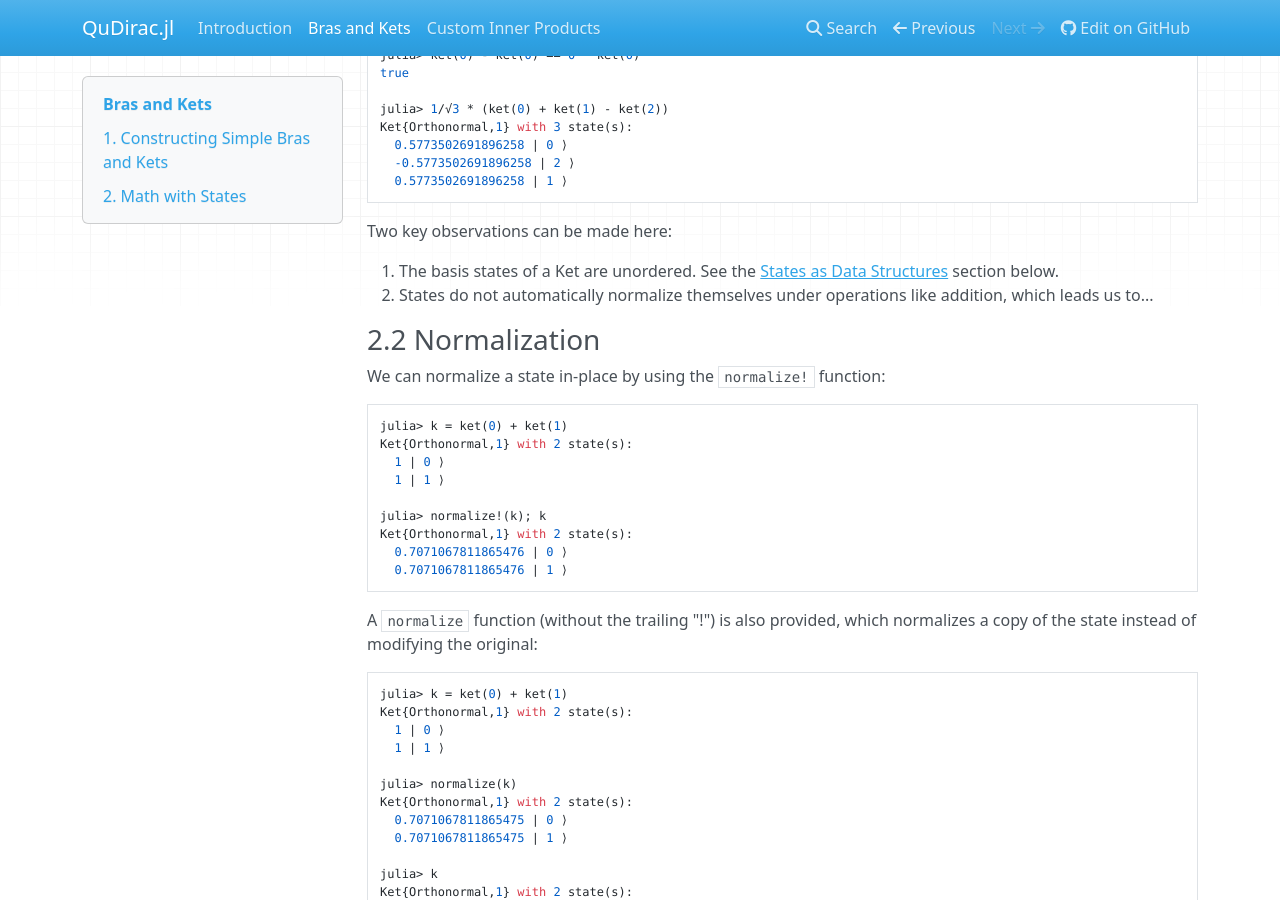
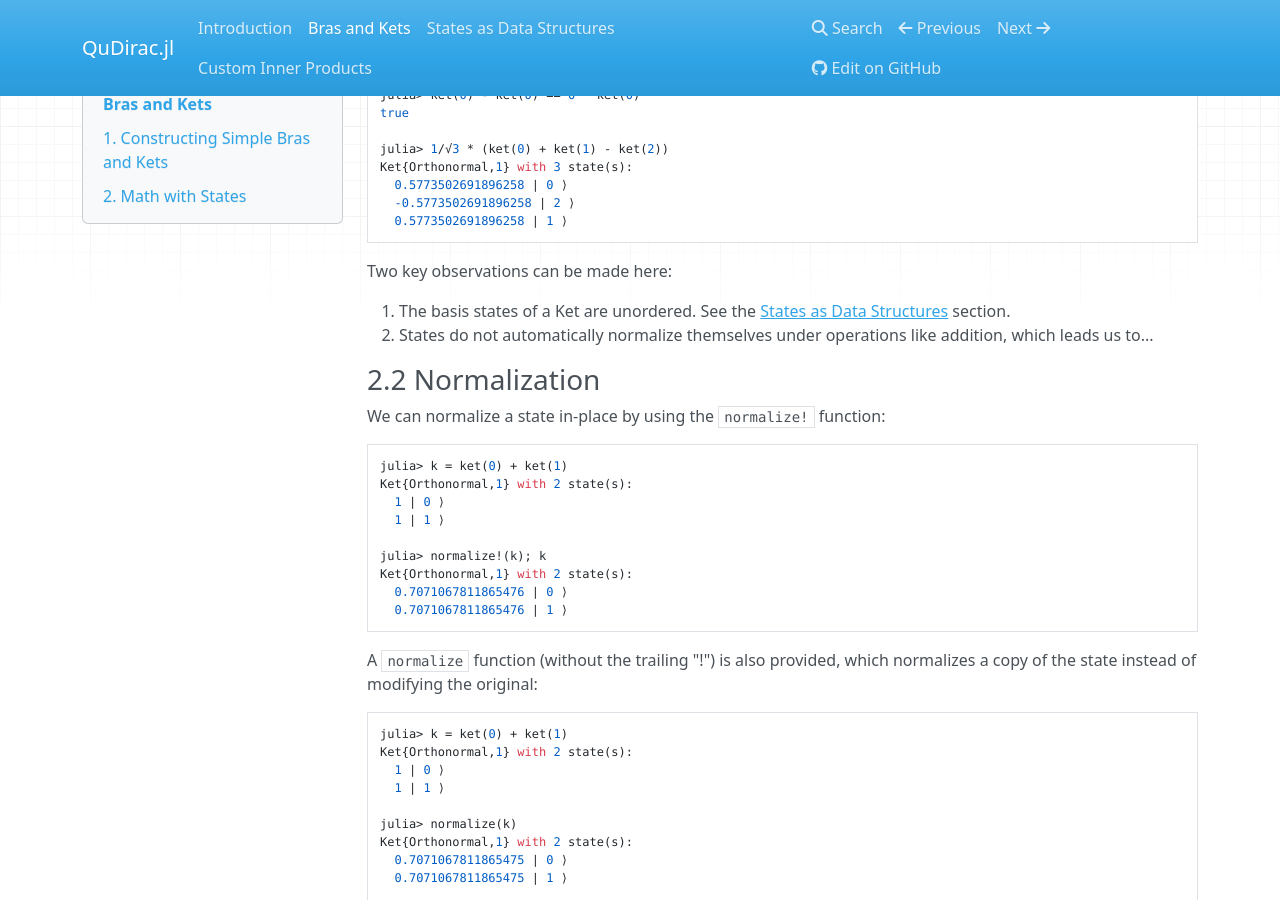
Before and after one commit to JuliaAttic/QuDirac.jl, an MkDocs documentation site: the page built from docs/bras_and_kets.md, in a window 1280 px wide and 900 px high, scrolled down 1895 px. Built offline with MkDocs 1.6.1, drawn with Linux system fonts in a browser that asks for light colours; nearby versions of some CDN libraries; old or Windows-style settings are respelled for this version of MkDocs.

```diff
--- a/docs/Bras_and_Kets.md
+++ b/docs/bras_and_kets.md
@@ -109,7 +109,7 @@ Ket{Orthonormal,1} with 3 state(s):
 
 Two key observations can be made here:
 
-1. The basis states of a Ket are unordered. See the [States as Data Structures](States_as_Data_Structures.md) section below.
+1. The basis states of a Ket are unordered. See the [States as Data Structures](states_as_data_structures.md) section.
 2. States do not automatically normalize themselves under operations like addition, which leads us to...
 
 
@@ -228,6 +228,6 @@ julia> bra(0,0) * k
 
 As you can see, the above calculations assume an *orthonormal* inner product. This behavior is stored in the state's type information (e.g. `Ket{Orthonormal,1}`), and you may notice that the `bra`/`ket` functions construct states with product type `P<:Orthonormal` by default.
 
-QuDirac.jl has support for arbitrary, lazily evaluated inner products as well. To learn more, see the [Custom Inner Products](Custom_Inner_Products.md) section.
+QuDirac.jl has support for arbitrary, lazily evaluated inner products as well. To learn more, see the [Custom Inner Products](custom_inner_products.md) section.
 
 ### 2.6 Outer Product
--- a/mkdocs.yml
+++ b/mkdocs.yml
@@ -3,6 +3,6 @@ repo_url: https://github.com/JuliaQuantum/QuDirac.jl
 
 pages:
 - ['index.md', 'Introduction']
-- ['Bras_and_Kets.md', 'Bras and Kets']
-# - ['States_as_Data_Structures.md', 'States as Data Structures']
-- ['Custom_Inner_Products.md', 'Custom Inner Products']
+- ['bras_and_kets.md', 'Bras and Kets']
+- ['states_as_data_structures.md', 'States as Data Structures']
+- ['custom_inner_products.md', 'Custom Inner Products']
```
